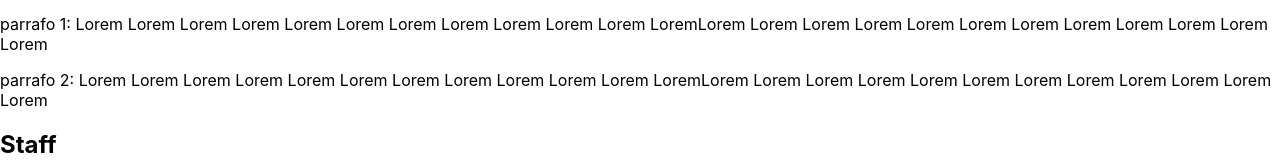
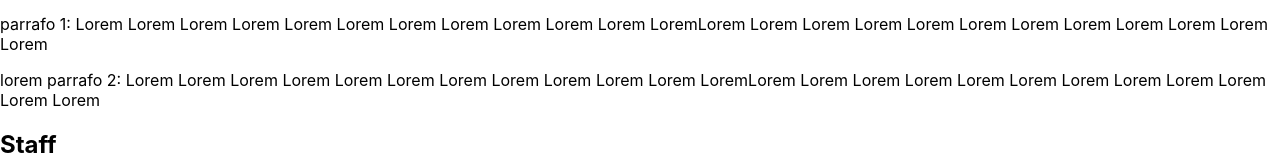
Before and after one commit to GriseldaGMata/frontend, a React (Create React App) app: page /nosotros in a window 1280 px wide. Shown: the part 296-456 px from the top of the page. Built offline with nearby package versions, Linux system fonts and the light colour scheme.

Commit message:
commit basico migracion a RJS

```diff
--- a/src/pages/NosotrosPage.js
+++ b/src/pages/NosotrosPage.js
@@ -8,7 +8,8 @@ const NosotrosPage = (props) => {
                     Lorem Lorem Lorem Lorem Lorem LoremLorem Lorem Lorem
                     Lorem Lorem Lorem Lorem Lorem Lorem Lorem Lorem Lorem
                 </p>
-                <p>parrafo 2: Lorem Lorem Lorem Lorem Lorem Lorem
+                <p>lorem
+                    parrafo 2: Lorem Lorem Lorem Lorem Lorem Lorem
                     Lorem Lorem Lorem Lorem Lorem LoremLorem Lorem Lorem
                     Lorem Lorem Lorem Lorem Lorem Lorem Lorem Lorem Lorem
                 </p>
```
